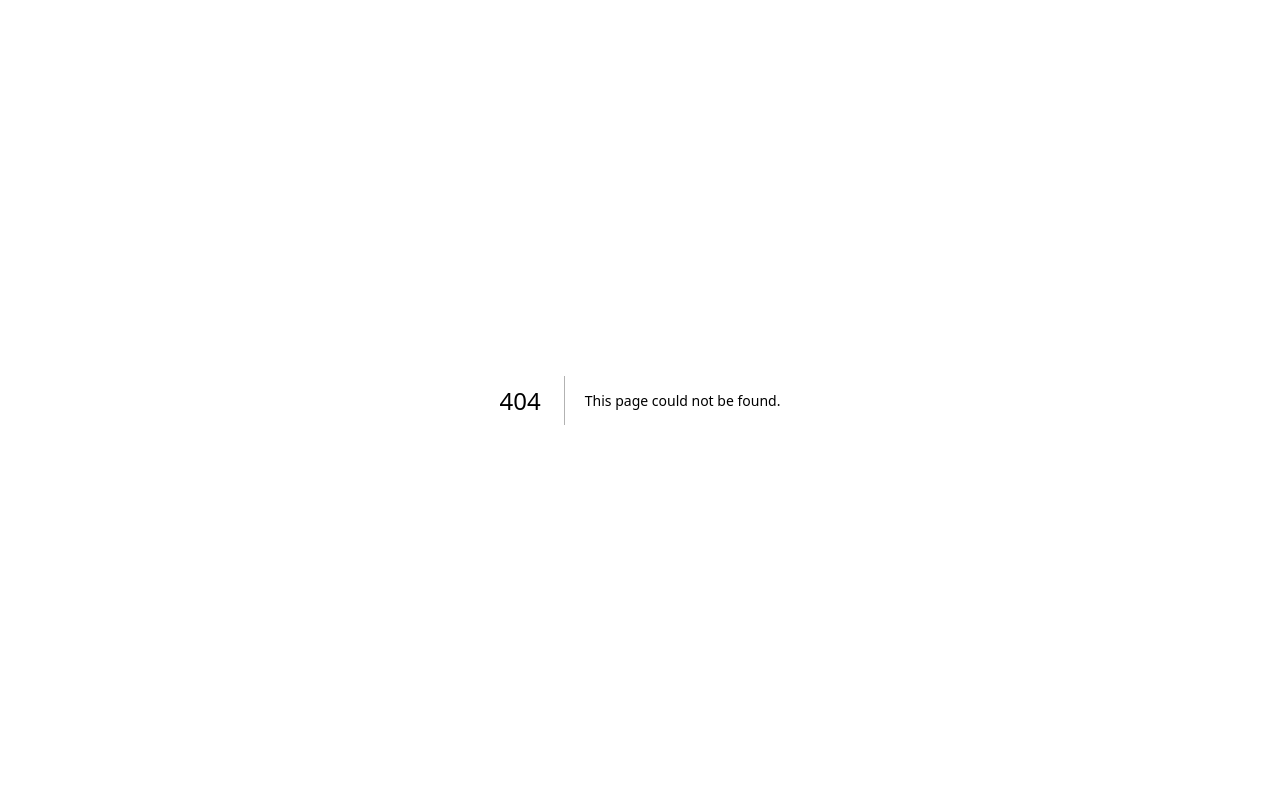
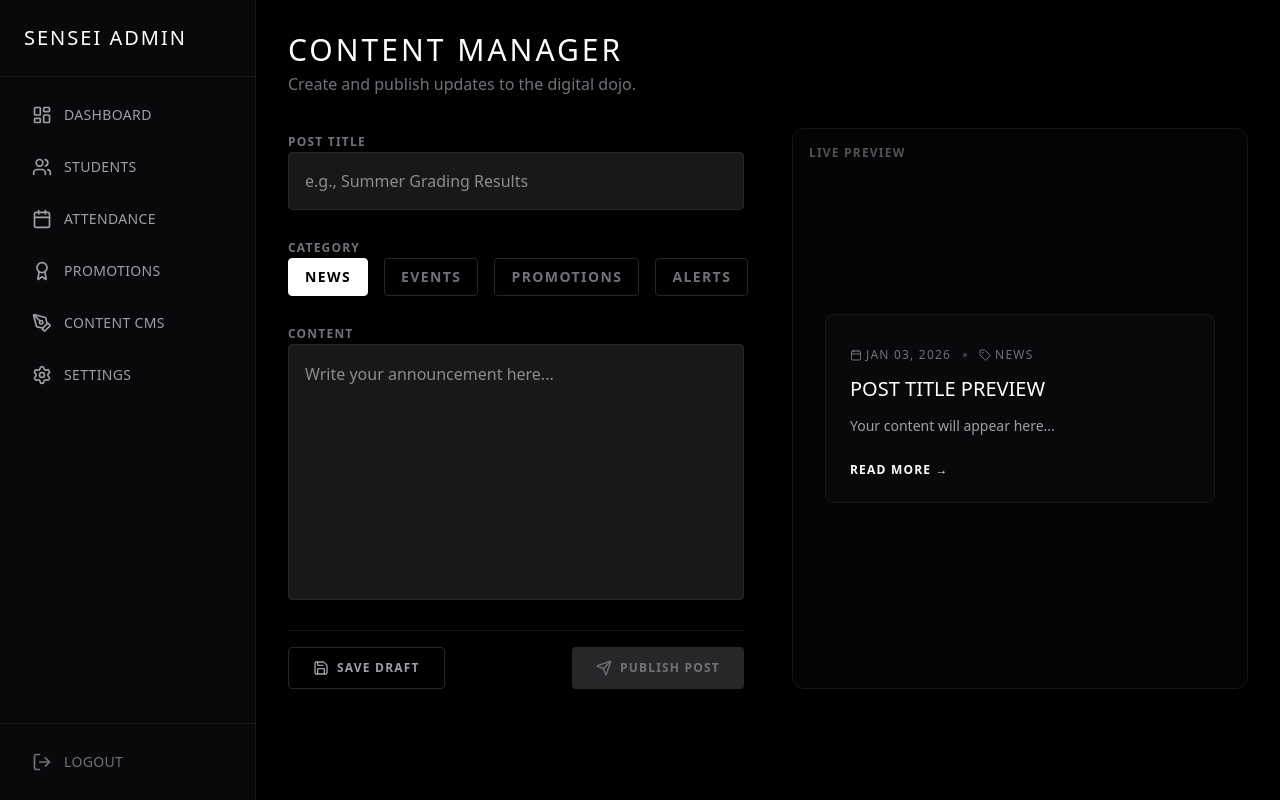
Before and after one commit to MACM18/karate-IKS, a Next.js app: page /admin/content in a window 1280 px wide. Before the commit this address had no page. Built offline with nearby package versions, Linux system fonts and the light colour scheme.

Commit message:
Add admin content management system page and navigation link.

```diff
--- /dev/null
+++ b/app/admin/content/page.tsx
@@ -0,0 +1,116 @@
+"use client";
+
+import { useState } from "react";
+import { NewsCard } from "@/components/NewsCard";
+import { PenTool, Save, Send } from "lucide-react";
+
+export default function ContentPage() {
+    const [title, setTitle] = useState("");
+    const [category, setCategory] = useState("News");
+    const [content, setContent] = useState("");
+    const [isPublished, setIsPublished] = useState(false);
+
+    const handlePublish = () => {
+        if (!title || !content) return;
+        setIsPublished(true);
+        setTimeout(() => {
+            alert("Post published to Dojo Feed!");
+            setTitle("");
+            setContent("");
+            setIsPublished(false);
+        }, 500);
+    };
+
+    // Date for preview
+    const today = new Date().toLocaleDateString('en-US', { month: 'short', day: '2-digit', year: 'numeric' });
+
+    return (
+        <div className="p-8 h-screen flex flex-col">
+            <header className="mb-8">
+                <h1 className="text-3xl font-heading uppercase text-white tracking-widest">
+                    Content Manager
+                </h1>
+                <p className="text-zinc-500 mt-1">Create and publish updates to the digital dojo.</p>
+            </header>
+
+            <div className="grid grid-cols-1 lg:grid-cols-2 gap-12 h-full pb-20">
+
+                {/* Editor Column */}
+                <div className="space-y-6">
+                    <div className="space-y-2">
+                        <label className="text-xs font-bold uppercase tracking-widest text-zinc-500">Post Title</label>
+                        <input
+                            type="text"
+                            value={title}
+                            onChange={(e) => setTitle(e.target.value)}
+                            placeholder="e.g., Summer Grading Results"
+                            className="w-full bg-zinc-900 border border-zinc-800 rounded p-4 text-white focus:outline-none focus:border-zinc-700"
+                        />
+                    </div>
+
+                    <div className="space-y-2">
+                        <label className="text-xs font-bold uppercase tracking-widest text-zinc-500">Category</label>
+                        <div className="flex gap-4">
+                            {['News', 'Events', 'Promotions', 'Alerts'].map(cat => (
+                                <button
+                                    key={cat}
+                                    onClick={() => setCategory(cat)}
+                                    className={`px-4 py-2 rounded text-sm font-bold uppercase tracking-widest border transition-all
+                            ${category === cat
+                                            ? 'bg-white text-black border-white'
+                                            : 'bg-transparent text-zinc-500 border-zinc-800 hover:border-zinc-600'}`}
+                                >
+                                    {cat}
+                                </button>
+                            ))}
+                        </div>
+                    </div>
+
+                    <div className="space-y-2 flex-1">
+                        <label className="text-xs font-bold uppercase tracking-widest text-zinc-500">Content</label>
+                        <textarea
+                            value={content}
+                            onChange={(e) => setContent(e.target.value)}
+                            placeholder="Write your announcement here..."
+                            className="w-full h-64 bg-zinc-900 border border-zinc-800 rounded p-4 text-white focus:outline-none focus:border-zinc-700 resize-none leading-relaxed"
+                        />
+                    </div>
+
+                    <div className="flex gap-4 pt-4 border-t border-zinc-900">
+                        <button className="flex items-center gap-2 px-6 py-3 border border-zinc-800 text-zinc-400 hover:text-white rounded uppercase text-xs font-bold tracking-widest transition-colors">
+                            <Save size={16} /> Save Draft
+                        </button>
+                        <button
+                            onClick={handlePublish}
+                            disabled={!title || !content}
+                            className={`flex items-center gap-2 px-6 py-3 rounded uppercase text-xs font-bold tracking-widest transition-all ml-auto
+                    ${title && content
+                                    ? 'bg-action text-white hover:bg-red-700 shadow-lg'
+                                    : 'bg-zinc-800 text-zinc-500 cursor-not-allowed'}`}
+                        >
+                            <Send size={16} /> Publish Post
+                        </button>
+                    </div>
+                </div>
+
+                {/* Preview Column */}
+                <div className="bg-zinc-950/50 border border-zinc-900 rounded-xl p-8 flex flex-col items-center justify-center relative">
+                    <div className="absolute top-4 left-4 text-xs font-bold uppercase tracking-widest text-zinc-600">
+                        Live Preview
+                    </div>
+
+                    <div className="w-full max-w-md pointer-events-none select-none transform scale-100 origin-top">
+                        <NewsCard
+                            title={title || "Post Title Preview"}
+                            excerpt={content || "Your content will appear here..."}
+                            date={today}
+                            category={category}
+                            imageUrl={category === 'Promotions' ? 'placeholder' : undefined}
+                        />
+                    </div>
+                </div>
+
+            </div>
+        </div>
+    );
+}
--- a/app/admin/layout.tsx
+++ b/app/admin/layout.tsx
@@ -1,5 +1,5 @@
 import Link from "next/link";
-import { Users, LayoutDashboard, Award, Settings, LogOut, Calendar } from "lucide-react";
+import { Users, LayoutDashboard, Award, Settings, LogOut, Calendar, PenTool } from "lucide-react";
 
 export default function AdminLayout({
     children,
@@ -49,6 +49,13 @@ export default function AdminLayout({
                         <span className="uppercase text-sm tracking-wide">Promotions</span>
                     </Link>
                     <Link
+                        href="/admin/content"
+                        className="flex items-center gap-3 px-4 py-3 text-zinc-400 hover:text-white hover:bg-zinc-900 rounded transition-colors"
+                    >
+                        <PenTool size={20} />
+                        <span className="uppercase text-sm tracking-wide">Content CMS</span>
+                    </Link>
+                    <Link
                         href="/admin/settings"
                         className="flex items-center gap-3 px-4 py-3 text-zinc-400 hover:text-white hover:bg-zinc-900 rounded transition-colors"
                     >
```
